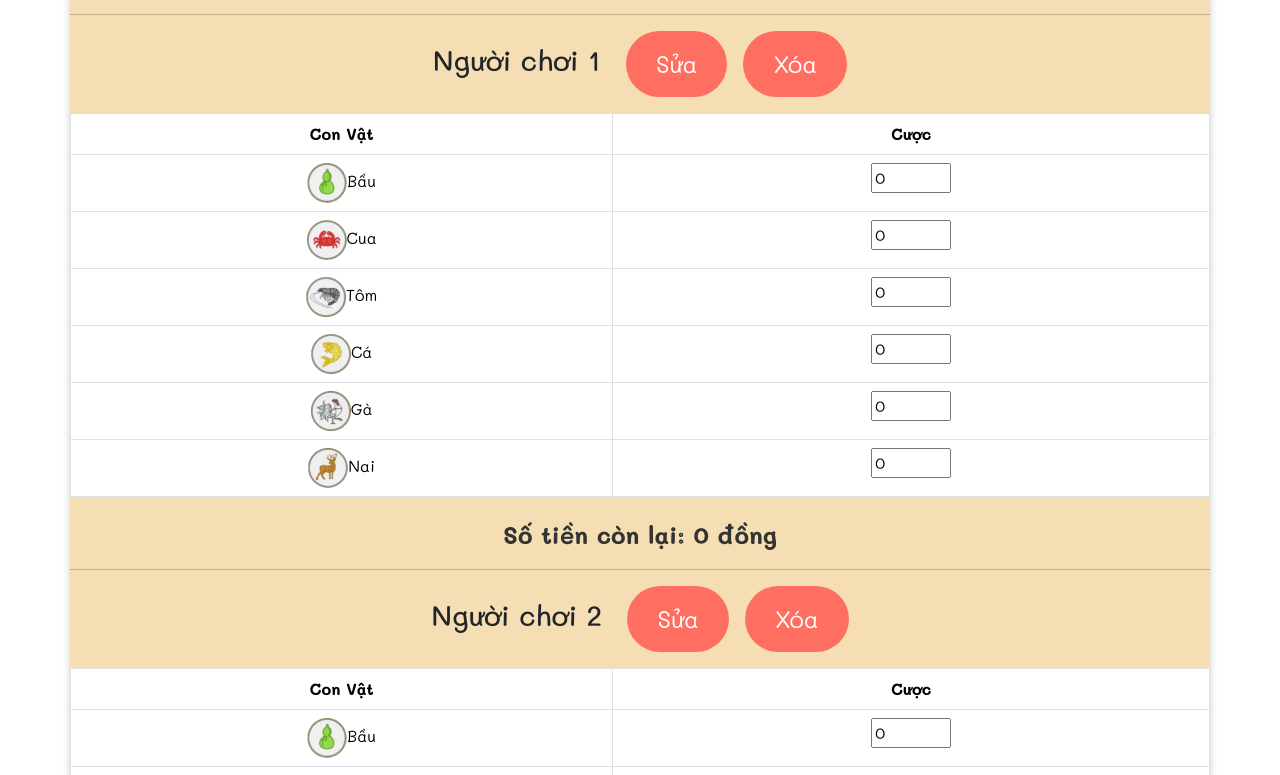
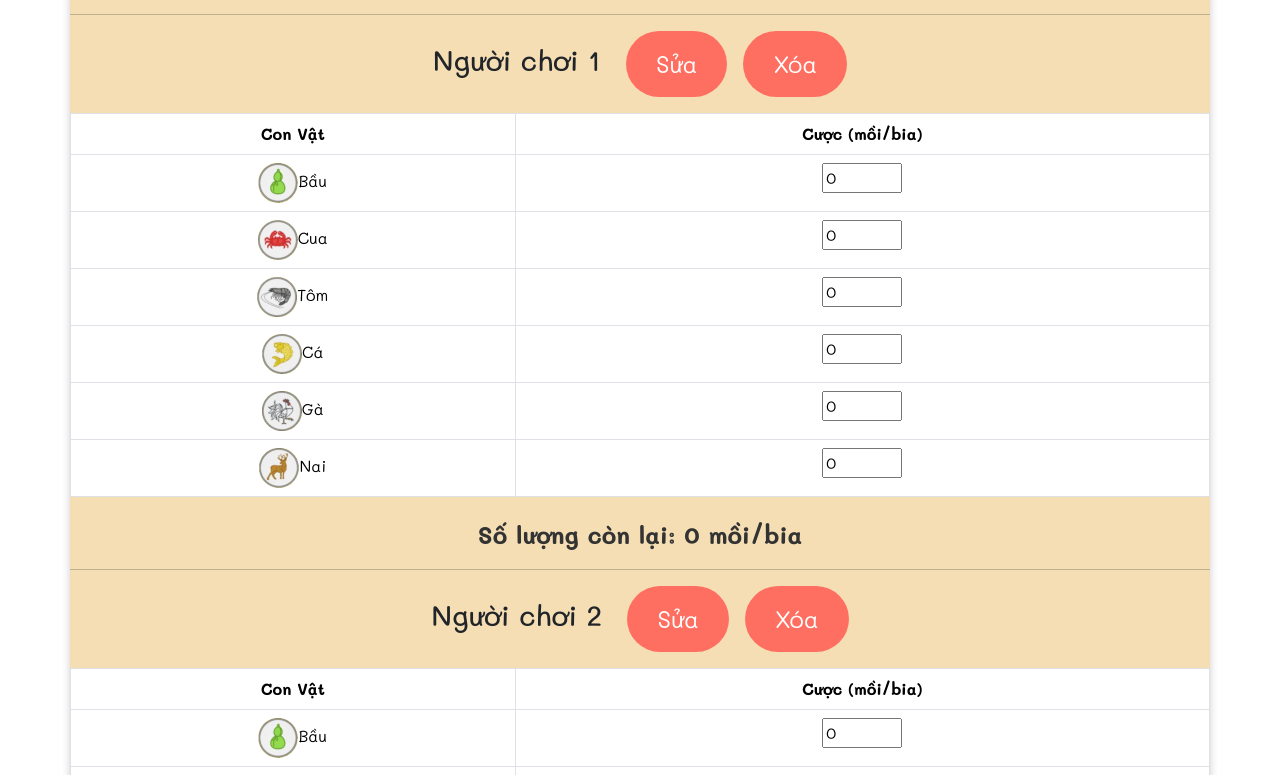
Before and after one commit to tungpham42/baucua, a React (Create React App) app: page / in a window 1280 px wide. Shown: the part 685-1460 px from the top of the page. Built offline with nearby package versions, Linux system fonts and the light colour scheme.

Commit message:
mồi bia

```diff
--- a/src/components/EditPlayerModal.js
+++ b/src/components/EditPlayerModal.js
@@ -25,12 +25,12 @@ const EditPlayerModal = ({
         />
       </Form.Group>
       <Form.Group className="mt-3">
-        <Form.Label>Số tiền còn lại</Form.Label>
+        <Form.Label>Số mồi/bia còn lại</Form.Label>
         <Form.Control
           type="text"
           value={balance}
           onChange={onBalanceChange}
-          placeholder="Nhập số tiền mới"
+          placeholder="Nhập số mồi/bia mới"
         />
       </Form.Group>
     </Modal.Body>
--- a/src/components/GameBoard.js
+++ b/src/components/GameBoard.js
@@ -209,7 +209,7 @@ const GameBoard = () => {
             <thead>
               <tr>
                 <th>Con Vật</th>
-                <th>Cược</th>
+                <th>Cược (mồi/bia)</th>
               </tr>
             </thead>
             <tbody>
@@ -238,7 +238,7 @@ const GameBoard = () => {
               ))}
             </tbody>
           </Table>
-          <p>Số tiền còn lại: {player.balance} đồng</p>
+          <p>Số lượng còn lại: {player.balance} mồi/bia</p>
         </div>
       ))}
 
```
